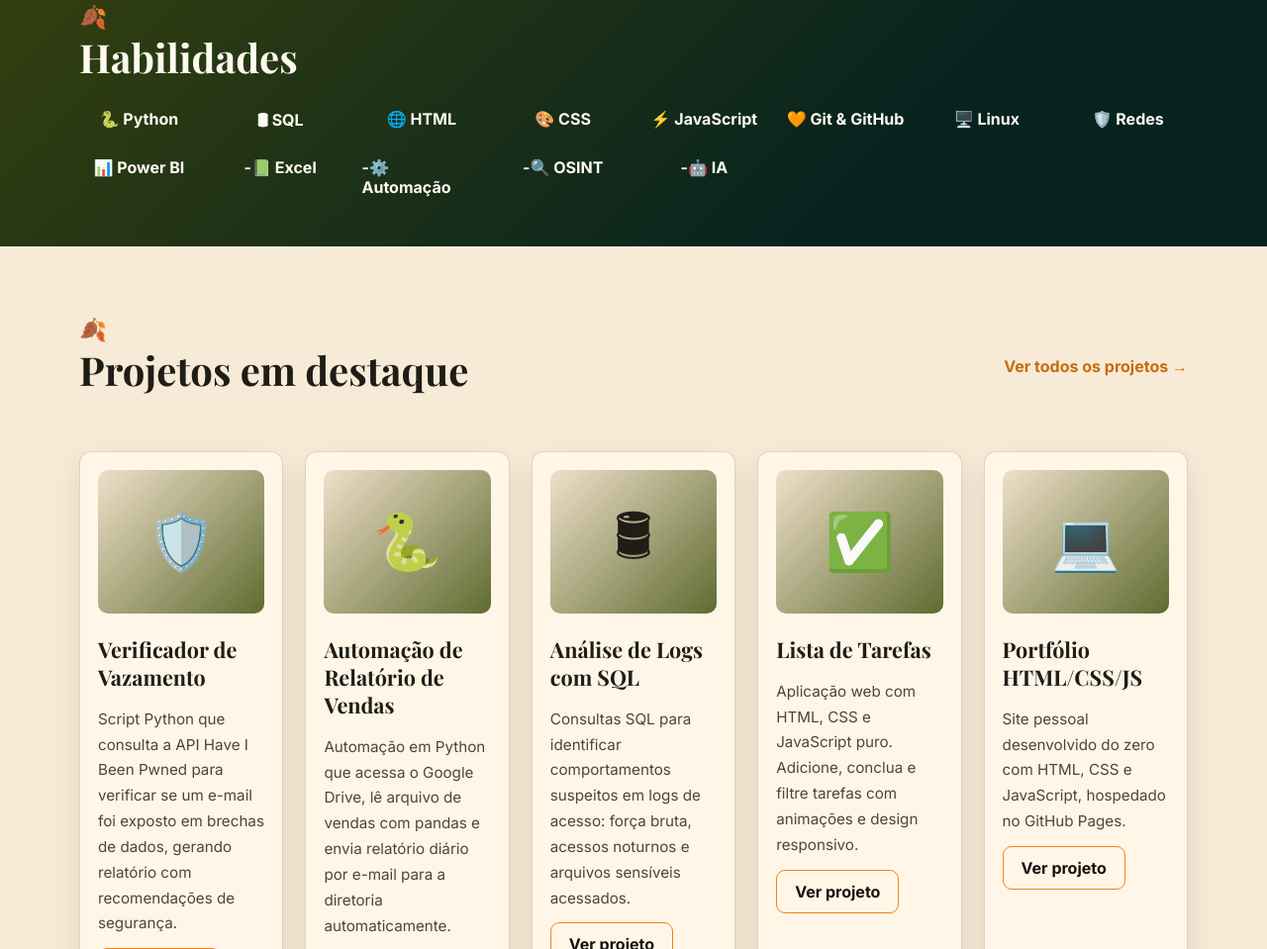
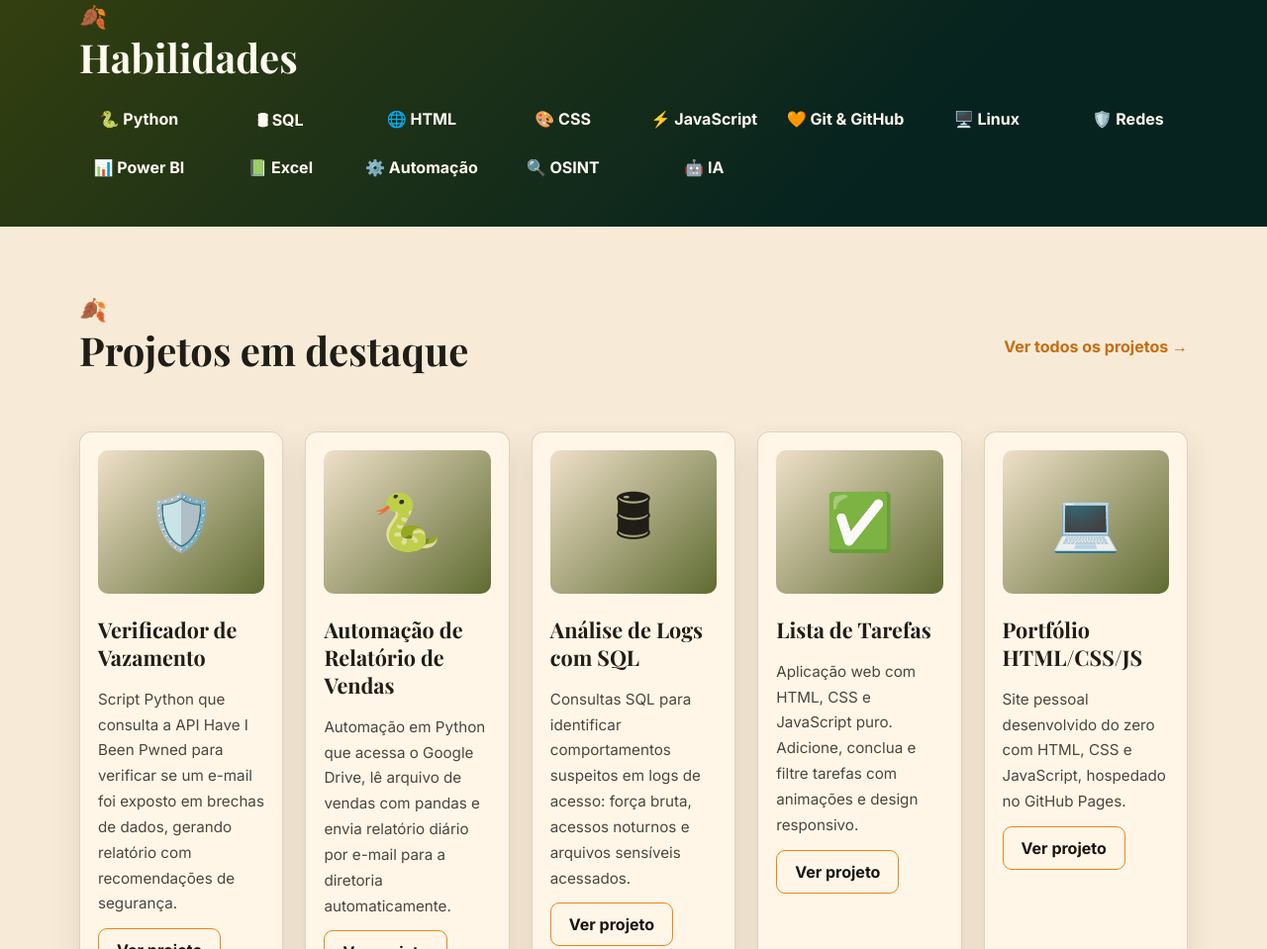
Before and after one commit to AnnaRisnia/portfolio-anna-risnia, a plain HTML site: page index.html in a window 1280 px wide. Shown: the part 1588-2547 px from the top of the page at 99% size. Drawn offline with nearby package versions, Linux system fonts and the light colour scheme.

Commit message:
Update index.html

```diff
--- a/index.html
+++ b/index.html
@@ -134,10 +134,10 @@
             <span>🖥️ Linux</span>
             <span>🛡️ Redes</span>
             <span>📊 Power BI</span>
-            <span>-📗 Excel</span>
-            <span>-⚙️ Automação</span>
-            <span>-🔍 OSINT</span>
-            <span>-🤖 IA</span>
+            <span>📗 Excel</span>
+            <span>⚙️ Automação</span>
+            <span>🔍 OSINT</span>
+            <span>🤖 IA</span>
           </div>
         </div>
       </section>
```
